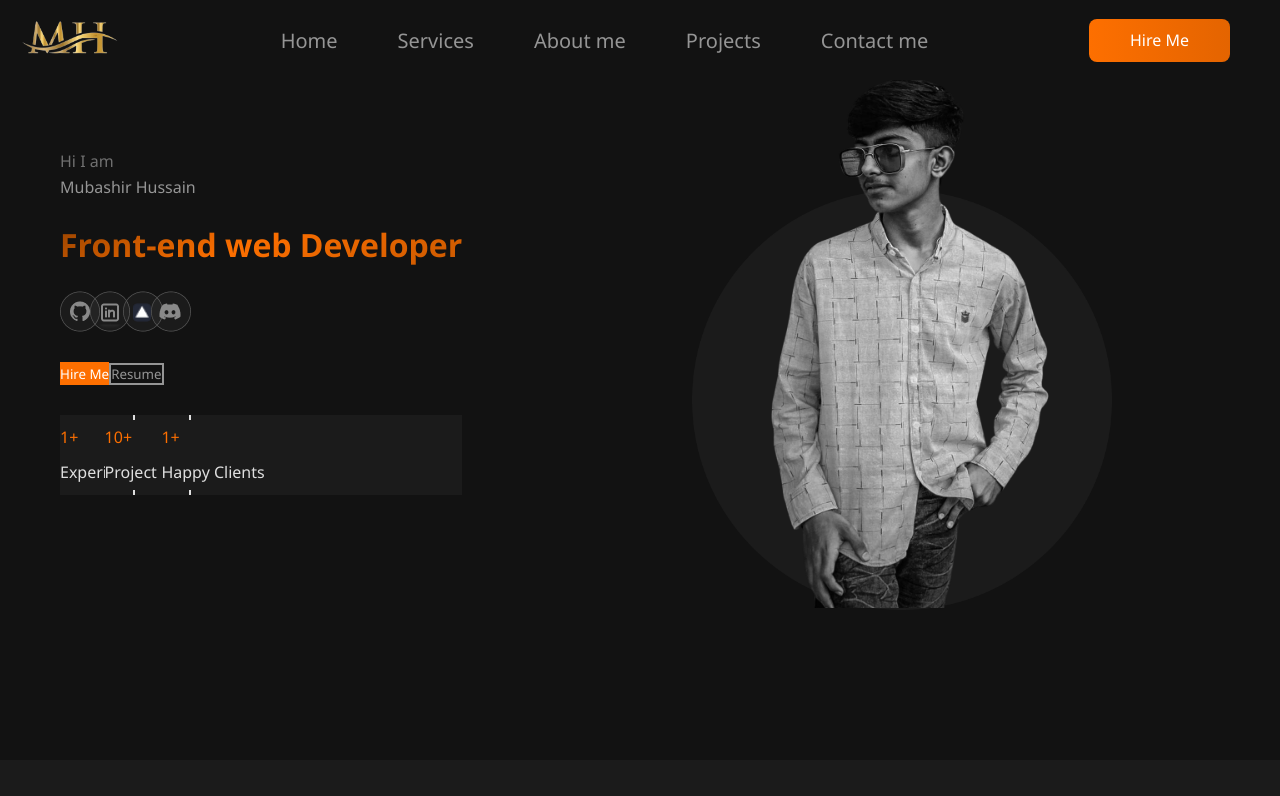
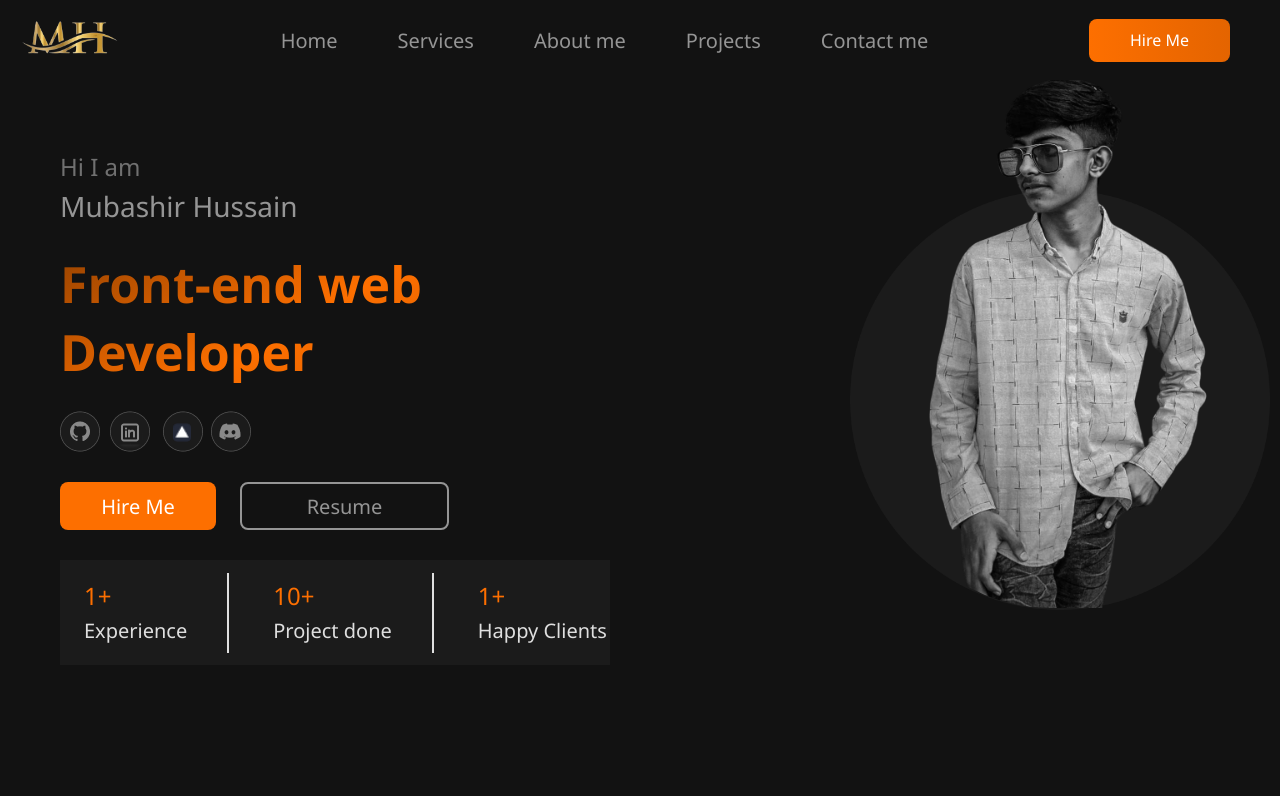
Before and after one commit to MubashirJatoi/portfolio, a Next.js app: page / in a window 1280 px wide. Shown: the top 796 px of the page. Built offline with nearby package versions, Linux system fonts and the light colour scheme.

Commit message:
Update globals.css

```diff
--- a/src/app/globals.css
+++ b/src/app/globals.css
@@ -1,6 +1,6 @@
 *{
-    margin: 0;
-    padding: 0;
+    margin: 0px;
+    padding: 0px;
     box-sizing: border-box;
     background-color: #121212;
     font-family: "Segoe UI", "Roboto";;
@@ -76,17 +76,17 @@
 
 .p1 {
     color: #707070;
-    font-size: 24;
+    font-size: 24px;
 }
 
 .p2 {
     color: #959595;
-    font-size: 28;
+    font-size: 28px;
     margin-top: 4px;
 }
 
 .h1-1 {
-    font-size: 50;
+    font-size: 50px;
     background: linear-gradient(150deg, #984300 0%, #FD6F00 46%, #CA5900 100%);
     background-clip: text;
     color: transparent;
@@ -95,17 +95,17 @@
 
 .btns {
     display: flex;
-    gap: 24;
+    gap: 24px;
     margin-top: 25px;
 }
 
 #btn1 {
-    height: 48;
-    width: 156;
-    font-size: 20;
+    height: 48px;
+    width: 156px;
+    font-size: 20px;
     background-color: #FD6F00;
     color: #FFFFFF;
-    border-radius: 8;
+    border-radius: 8px;
     border: #FD6F00;
     cursor: pointer;
 }
@@ -117,13 +117,13 @@
 }
 
 #btn2 {
-    height: 48;
-    width: 209;
-    border-radius: 8;
+    height: 48px;
+    width: 209px;
+    border-radius: 8px;
     color: #959595;
     border: 2px solid #959595;
     background-color: transparent;
-    font-size: 20;
+    font-size: 20px;
     cursor: pointer;
 }
 
@@ -135,7 +135,7 @@
 
 .profiles {
     display: flex;
-    gap: 20;
+    gap: 20px;
     margin-top: 25px;
     background: transparent;
 }
@@ -192,27 +192,27 @@
 .my-thing {
     display: flex;
     background-color: #1B1B1B;
-    width: 550;
-    height: 105;
-    gap: 50;
+    width: 550px;
+    height: 105px;
+    gap: 50px;
     margin-top: 30px;
     align-items: center;
 }
 
 .pp {
     color: #FD6F00;
-    font-size: 24;
+    font-size: 24px;
     background-color: #1B1B1B;
 }
 
 .all-same {
-    margin-left: 24;
+    margin-left: 24px;
     background-color: #1B1B1B;
     line-height: 35px;
 }
 
 .pt {
-    font-size: 20;
+    font-size: 20px;
     color: #DFDFDF;
     background-color: #1B1B1B;
 }
@@ -235,20 +235,20 @@
     margin-left: -390px;
     margin-top: -115px;
     background-color: transparent;
-    border-radius: 170;
+    border-radius: 170px;
 }
 
 /*Services*/
 .services-text h3 {
     color: #FEFEFE;
-    font-size: 40;
+    font-size: 40px;
     text-align: center;
     margin-bottom: 20px;
 }
 
 .services-text p {
     color: #707070;
-    font-size: 20;
+    font-size: 20px;
     text-align: center;
 }
 
@@ -263,16 +263,16 @@
 
 .cards {
     display: flex;
-    gap: 60;
-    margin-top: 40;
+    gap: 60px;
+    margin-top: 40px;
     justify-content: center;
 }
 
 .card {
     background-color: #1B1B1B;
-    width: 300;
-    height: 200;
-    border-radius: 24;
+    width: 300px;
+    height: 200px;
+    border-radius: 24px;
 }
 
 .card:hover {
@@ -283,8 +283,8 @@
 
 .user {
     background-color: transparent;
-    width: 50;
-    height: 50;
+    width: 50px;
+    height: 50px;
     margin-left: 130px;
     margin-top: 20px;
     transform: scale(1.1);
@@ -299,14 +299,14 @@
 
 .design {
     color: #FD6F00;
-    font-size: 20;
+    font-size: 20px;
     text-align: center;
     margin-top: 8px;
 }
 
 .pop {
-    width: 230;
-    height: 96;
+    width: 230px;
+    height: 96px;
     text-align: center;
     color: #575757;
     margin-left: 40px;
@@ -317,18 +317,18 @@
 /*About Me page*/
 .aboutme-text h3 {
     color: #FEFEFE;
-    font-size: 40;
+    font-size: 40px;
     text-align: center;
     margin-bottom: 20px;
 }
 
 .aboutme {
-    margin-top: 100;
+    margin-top: 100px;
 }
 
 .aboutme-text p {
     color: #707070;
-    font-size: 20;
+    font-size: 20px;
     text-align: center;
 }
 
@@ -344,8 +344,8 @@
 }
 
 .aboutme-font {
-    width: 450;
-    height: 494;
+    width: 450px;
+    height: 494px;
     line-height: 190%;
     color: #959595;
     text-align: justify;
@@ -357,11 +357,11 @@
     background-color: #F46B04;
     color: #FFFFFF;
     border: #F46B04;
-    width: 224;
-    height: 48;
-    margin-top: 25;
-    border-radius: 8;
-    font-size: 20;
+    width: 224px;
+    height: 48px;
+    margin-top: 25px;
+    border-radius: 8px;
+    font-size: 20px;
     cursor: pointer;
 }
 
@@ -376,13 +376,13 @@
 }
 
 .aboutme-font button:hover {
-    margin-top: 28;
+    margin-top: 28px;
     transition: background-color 1s ease, color 1s ease;
 }
 
 .PROJECTS h1 {
     color: #FEFEFE;
-    font-size: 40;
+    font-size: 40px;
     text-align: center;
     margin-bottom: 60px;
 }
@@ -393,7 +393,7 @@
 
 .jjkkll {
     color: #707070;
-    font-size: 20;
+    font-size: 20px;
     text-align: center;
     margin-top: -40px;
     margin-bottom: 60px;
@@ -403,7 +403,7 @@
     display: flex;
     justify-content: center;
     gap: 25px;
-    margin-top: 24;
+    margin-top: 24px;
 }
 
 .Project-pic {
@@ -419,7 +419,7 @@
     justify-content: space-between;
     background-color: #252525;
     align-items: center;
-    height: 58;
+    height: 58px;
     margin-top: -4px;
     border-bottom-left-radius: 30px;
     border-bottom-right-radius: 30px;
@@ -427,14 +427,14 @@
 
 .ahm {
     color: #C6C6C6;
-    font-size: 16;
+    font-size: 16px;
     background-color: transparent;
     margin-left: 20px;
 }
 
 .lil {
     color: #959595;
-    font-size: 16;
+    font-size: 16px;
     background-color: transparent;
     margin-right: 20px;
 }
@@ -448,7 +448,7 @@
 .lilqq {
     background-color: transparent;
     display: flex;
-    gap: 98;
+    gap: 98px;
 }
 
 .lilii {
@@ -534,21 +534,21 @@
 
 .casas h1 {
     color: #FEFEFE;
-    font-size: 40;
+    font-size: 40px;
     text-align: center;
     margin-bottom: 10px;
 }
 
 .casas p {
     color: #707070;
-    font-size: 20;
+    font-size: 20px;
     text-align: center;
 }
 
 form {
-    width: 1012;
-    height: 408;
-    margin-top: 50;
+    width: 1012px;
+    height: 408px;
+    margin-top: 50px;
     margin-left: 240px;
 }
 
@@ -556,24 +556,24 @@ input, textarea, select {
     background-color: #1B1B1B;
     border: #1B1B1B;
     color: #959595;
-    width: 491;
-    height: 54;
-    border-radius: 8;
+    width: 491px;
+    height: 54px;
+    border-radius: 8px;
     padding: 20px;
 }
 
 textarea {
-    width: 491;
-    height: 162;
+    width: 491px;
+    height: 162px;
 }
 
 form button {
     border: 2px solid #959595;
-    width: 127;
-    height: 48;
+    width: 127px;
+    height: 48px;
     color: #959595;
-    font-size: 20;
-    border-radius: 8;
+    font-size: 20px;
+    border-radius: 8px;
 }
 
 form button:hover {
@@ -585,8 +585,8 @@ form button:hover {
 
 .input11 {
     display: flex;
-    gap: 30;
-    margin-bottom: 30;
+    gap: 30px;
+    margin-bottom: 30px;
 }
 
 .unlimited {
@@ -599,7 +599,7 @@ form button:hover {
 .footer {
     margin-top: 150px;
     background-color: #1B1B1B;
-    height: 400;
+    height: 400px;
 }
 
 .hmm1 {
@@ -650,7 +650,7 @@ form button:hover {
 .foryou {
     background-color: transparent;
     display: flex;
-    gap: 50;
+    gap: 50px;
     justify-content: center;
     margin-top: 50px;
 }
@@ -660,7 +660,7 @@ form button:hover {
 }
 
 .hr1 {
-    width: 593;
+    width: 593px;
     margin-left: 450px;
     margin-top: 30px;
 }
@@ -668,7 +668,7 @@ form button:hover {
 .dsgn {
     background-color: transparent;
     color: #707070;
-    font-size: 16;
+    font-size: 16px;
     display: flex;
     justify-content: center;
     margin-top: 20px;
```
